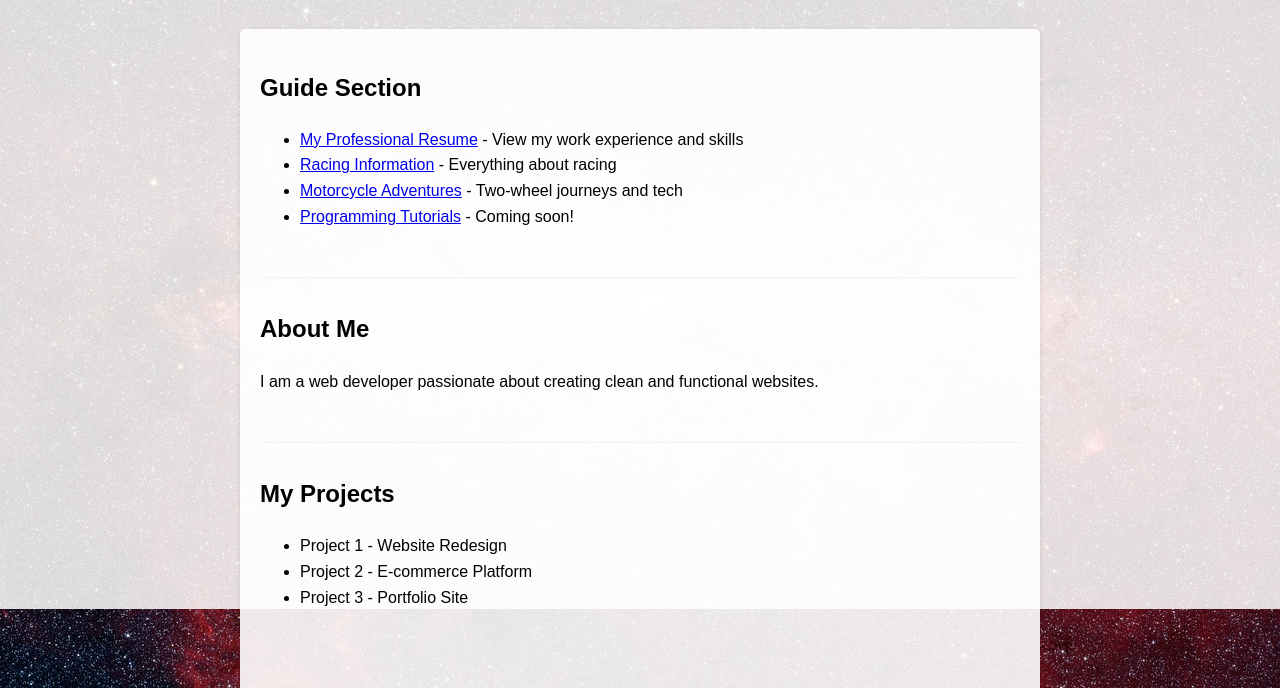
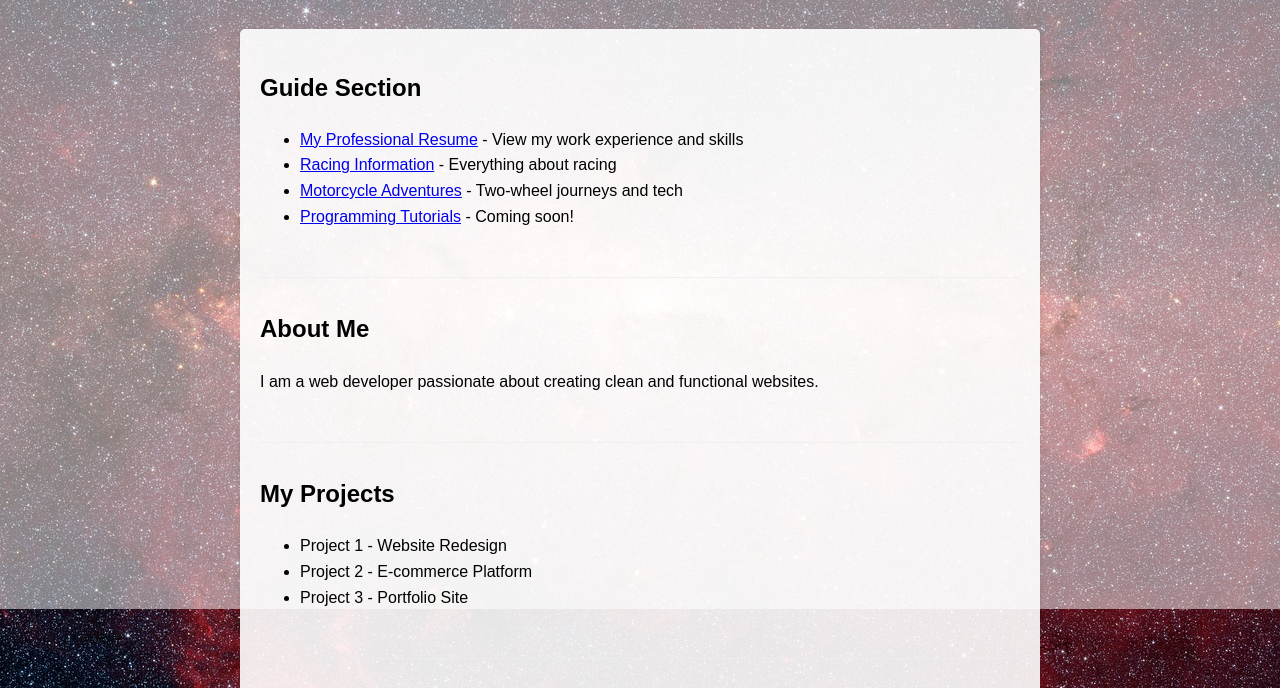
Before and after one commit to hkymstr/my-webpage-2024, a plain HTML site: page index.html in a window 1280 px wide. Shown: the part 191-879 px from the top of the page. Drawn offline with Linux system fonts and the light colour scheme.

Commit message:
Update styles.css

```diff
--- a/styles.css
+++ b/styles.css
@@ -15,7 +15,7 @@ body::before {
     left: 0;
     right: 0;
     bottom: 0;
-    background-color: rgba(255, 255, 255, 0.85);  /* White with 85% opacity */
+    background-color: rgba(255, 255, 255, 0.5);  /* White with 85% opacity */
     z-index: -1;
 }
 
```
